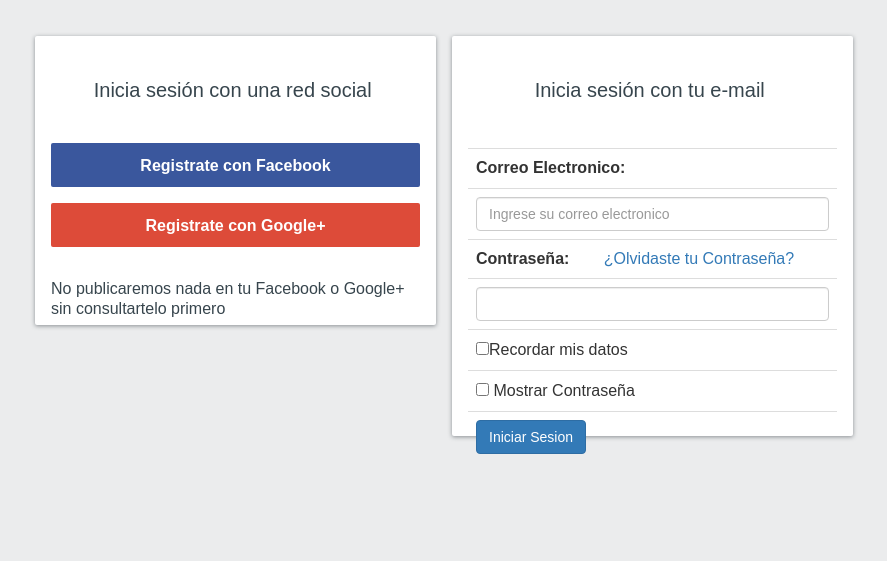
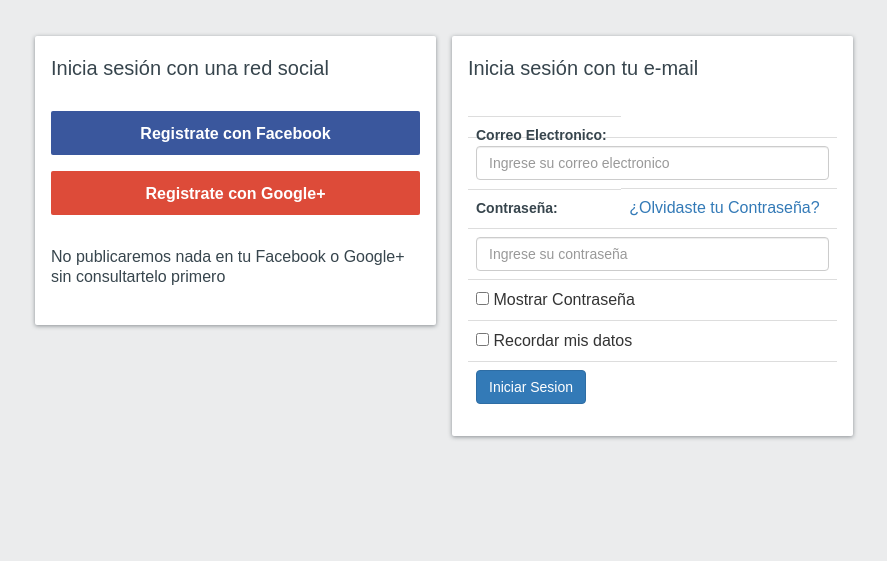
Before and after one commit to EliteArmy/IS410-II2017-ProyectoPOO-Grupo-1, a PHP site: page /log-in.html in a window 1280 px wide. Shown: the part 56-617 px from the top of the page, without its empty margins (196-1083 px from the left). Run offline with PHP 8.4, Linux system fonts and the light colour scheme.

Commit message:
cambios al log in

```diff
--- a/css/rafael-custom-css.css
+++ b/css/rafael-custom-css.css
@@ -131,12 +131,24 @@
 	font-family:Arial, Helvetica, Sans, sans-serif, "Sans Serif";
 	font-size:20px;
 	font-weight:normal;
-	height:57px;
 	line-height:25px;
+	text-align:left;
+}
 
-	padding-bottom:16px;
-	padding-top:16px;
-	text-align:center;
+.subtitulos-registro{
+	box-sizing:border-box;
+	color:rgb(55, 69, 77);
+	cursor:default;
+	display:block;
+	font-family:Arial, Helvetica, Sans, sans-serif, "Sans Serif";
+	font-size:14px;
+	font-weight:bold;
+	height:17px;
+	line-height:17.5px;
+	margin-bottom:4px;
+	max-width:100%;
+	text-size-adjust:100%;
+	/*width:352px;*/
 }
 
 .envoltura-signo-interrogacion{
--- a/log-in.html
+++ b/log-in.html
@@ -45,9 +45,6 @@
 							  		<div class="envoltura-caja-registro-social2">
 
 											<h2 class="titulo-de-registro">Inicia sesión con una red social
-												<div class="envoltura-signo-interrogacion">
-
-												</div>
 											</h2>
 											<br>
 											<form>
@@ -77,34 +74,30 @@
 
 										  				<tr>
 																<h2 class="titulo-de-registro">Inicia sesión con tu e-mail
-																	<div class="envoltura-signo-interrogacion">
-
-																	</div>
 																</h2>
 															</tr>
 															<tr>
-											  				<td colspan="2"><strong>Correo Electronico:</strong></td>
+											  				<td class="subtitulos-registro" colspan="2"><strong>Correo Electronico:</strong></td>
 											  			</tr>
 											  			<tr>
-											  				<td colspan="2"><input class="form-control" type="email" name="txt-correo" placeholder="Ingrese su correo electronico" ></td>
+											  				<td colspan="2"><input class="form-control" type="email" name="txt-correo" placeholder="Ingrese su correo electronico"></td>
 											  			</tr>
 										  				<tr>
-									        			<td ><strong>Contraseña:</strong></td>
-									        			<td ><a href="#">¿Olvidaste tu Contraseña?</a></td>
+									        			<td class="subtitulos-registro"><strong>Contraseña:</strong></td>
+									        			<td><a href="#">¿Olvidaste tu Contraseña?</a></td>
 									      			</tr>
 									      			<tr>
-									      				<td colspan="2"><input class="form-control" type="password" name="txt-apellido"
-									        			id="txt-apellido"></td>
+									      				<td colspan="2"><input class="form-control" type="password" placeholder="Ingrese su contraseña"></td>
 									      			</tr>
 											      	<br>
 											      	<tr>
 											      		<label>
-											      			<td colspan="2"><input type="checkbox" name="Recordar-Datos">Recordar mis datos</td>
+											      			<td colspan="2"><input type="checkbox" name="Mostrar-Contraseña"> Mostrar Contraseña</td>
 											      		</label>
 											      	</tr>
 											      	<tr>
 											      		<label>
-											      			<td colspan="2"><input type="checkbox" name="Mostrar-Contraseña"> Mostrar Contraseña</td>
+											      			<td colspan="2"><input type="checkbox" name="Recordar-Datos"> Recordar mis datos</td>
 											      		</label>
 											      	</tr>
 											      	<tr>
```
